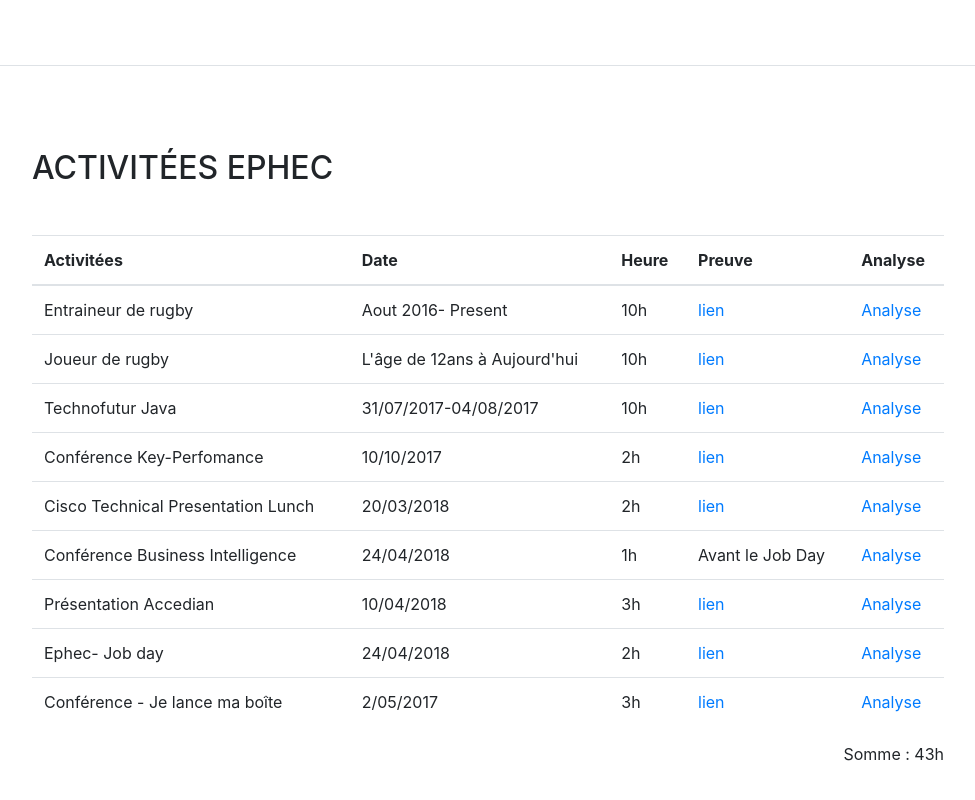
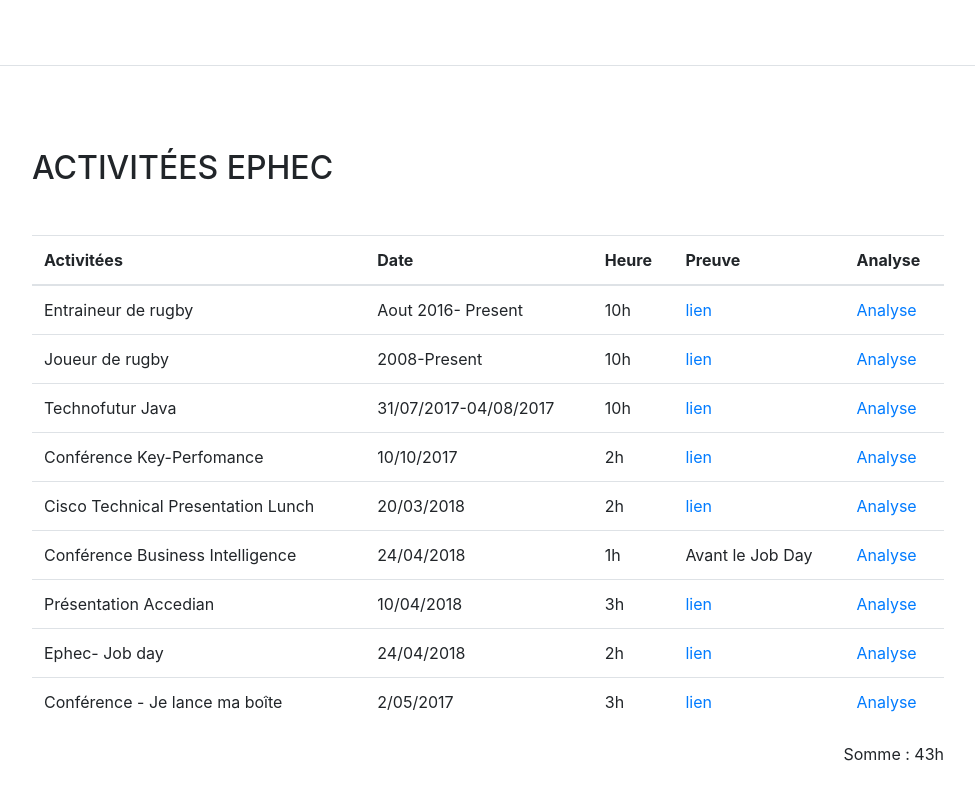
Before and after one commit to gaetkab/gaetkab.github.io, a website with bundled scripts: page index.html in a window 1280 px wide. Shown: the part 4127-4927 px from the top of the page, without its empty margins (288-1263 px from the left). Built offline with nearby package versions, Linux system fonts and the light colour scheme; a web font is replaced by a local one.

Commit message:
Update index.html

```diff
--- a/index.html
+++ b/index.html
@@ -307,7 +307,7 @@
 					</tr>
 					<tr>
 					  <td>Joueur de rugby</td>
-					  <td> L'âge de 12ans à Aujourd'hui</td>
+					  <td> 2008-Present</td>
 					  <td>10h</td>
 					  <td> <a href="preuves/preuveRugby.PNG">lien</a></td>
 					  <td> <a href="analyseRugby.html">Analyse</a></td>
```
